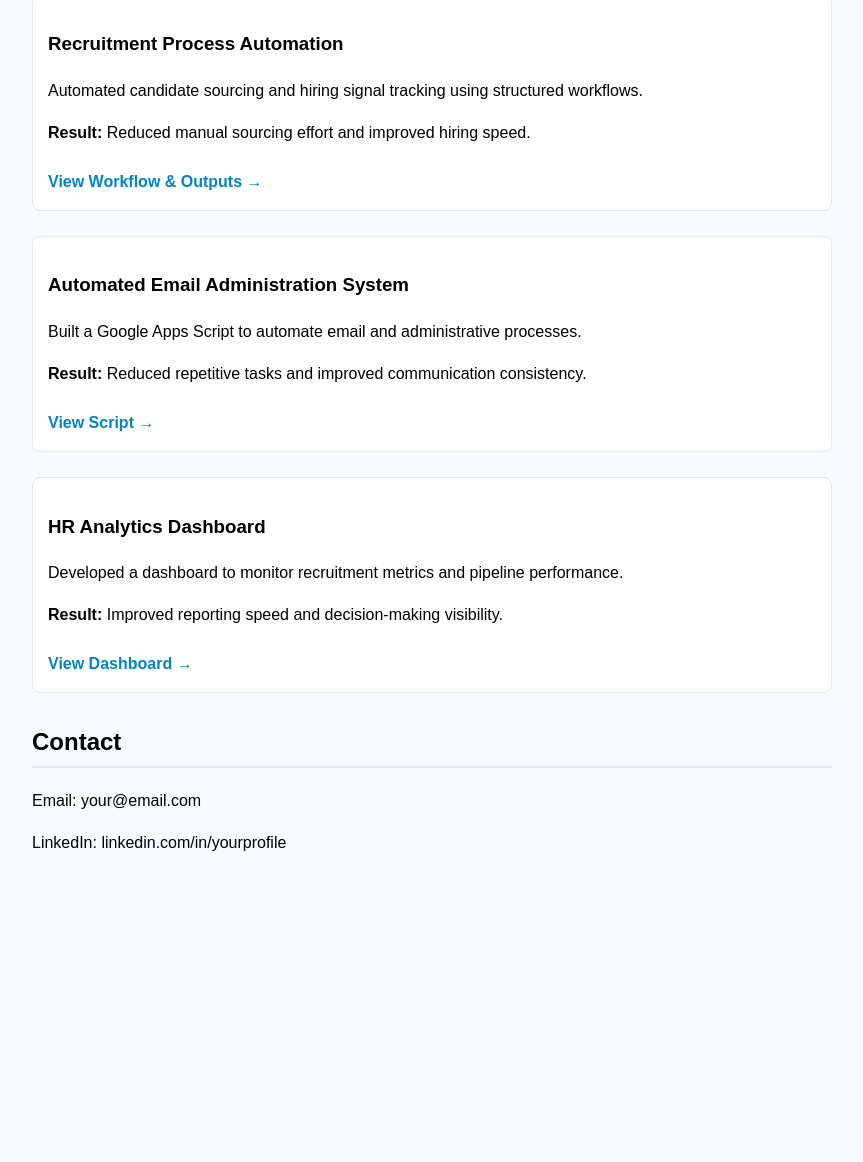
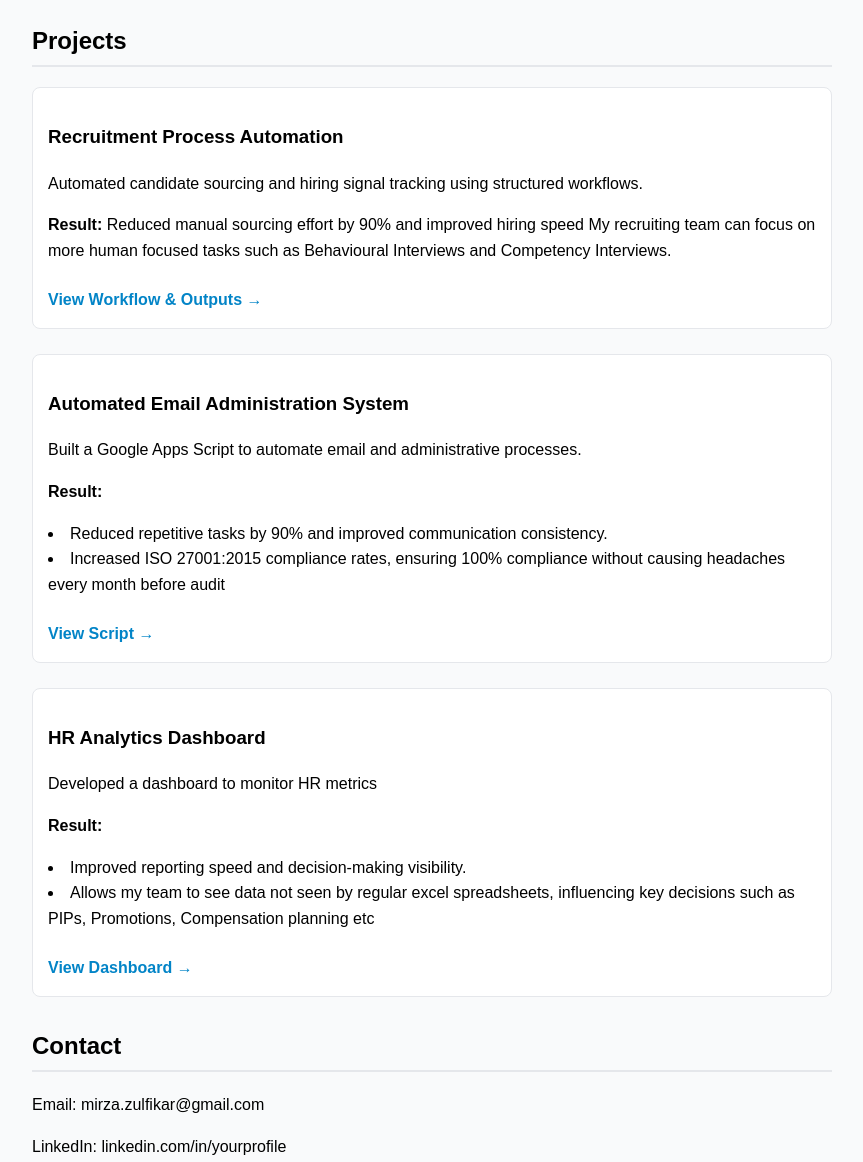
Before and after one commit to mirzazulfikar/my_website, a plain HTML site: page index.html in a window 1280 px wide. Shown: the part 747-1909 px from the top of the page, without its empty margins (208-1071 px from the left). Before the commit the page ends 1652 px from the top, so only its background shows below. Drawn offline with Linux system fonts and the light colour scheme.

Commit message:
Update index.html

```diff
--- a/index.html
+++ b/index.html
@@ -8,12 +8,15 @@
 <body>
 
     <header>
-        <h1>Zulfikar Mirza</h1>
+        <h1>Zulfikar Ilham Mirza</h1>
         <p>HR Operations & Analytics</p>
     </header>
 
     <section class="highlight">
-        <p>I design and implement HR systems that reduce manual work, improve decision-making, and scale with business growth.</p>
+        <p>I design and implement HR systems that reduce manual work, improve decision-making, and scale with business growth.
+            Specializing in HR policy design, recruitment operations, and data-driven reporting using Advanced analytical dashboards
+        </p>
+        <p> My Projects reduced manual reporting effort by 50% and improved hiring visibility by building structured HR dashboards and process frameworks.</p>
     </section>
 
     <main>
@@ -43,21 +46,26 @@
             <div class="project">
                 <h3>Recruitment Process Automation</h3>
                 <p>Automated candidate sourcing and hiring signal tracking using structured workflows.</p>
-                <p><strong>Result:</strong> Reduced manual sourcing effort and improved hiring speed.</p>
+                <p><strong>Result:</strong> Reduced manual sourcing effort by 90% and improved hiring speed
+                    My recruiting team can focus on more human focused tasks such as Behavioural Interviews and Competency Interviews.</p>
                 <a href="https://drive.google.com/drive/folders/1VD_77nC4GxyaAG6MrBZk1OY2m2sJnzTL?usp=drive_link" target="_blank">View Workflow & Outputs →</a>
             </div>
 
             <div class="project">
                 <h3>Automated Email Administration System</h3>
                 <p>Built a Google Apps Script to automate email and administrative processes.</p>
-                <p><strong>Result:</strong> Reduced repetitive tasks and improved communication consistency.</p>
+                <p><strong>Result:</strong>
+                    <li>Reduced repetitive tasks by 90% and improved communication consistency.</li>
+                    <li>Increased ISO 27001:2015 compliance rates, ensuring 100% compliance without causing headaches every month before audit</li></p>
                 <a href="https://script.google.com/d/1eYYJ3x8ikgfShOvGdtMZieb6TDx9QV2U18134g3CaYE_70Ubov03DNgL/edit?usp=drive_link" target="_blank">View Script →</a>
             </div>
 
             <div class="project">
                 <h3>HR Analytics Dashboard</h3>
-                <p>Developed a dashboard to monitor recruitment metrics and pipeline performance.</p>
-                <p><strong>Result:</strong> Improved reporting speed and decision-making visibility.</p>
+                <p>Developed a dashboard to monitor HR metrics</p>
+                <p><strong>Result:</strong>
+                    <li>Improved reporting speed and decision-making visibility.</li>
+                    <li>Allows my team to see data not seen by regular excel spreadsheets, influencing key decisions such as PIPs, Promotions, Compensation planning etc</li></p>
                 <a href="https://datastudio.google.com/u/0/reporting/21d3729e-654c-4088-80c3-0b116030fe5b/page/p_0wetqf0g1d" target="_blank">View Dashboard →</a>
             </div>
 
@@ -65,7 +73,7 @@
 
         <section>
             <h2>Contact</h2>
-            <p>Email: your@email.com</p>
+            <p>Email: mirza.zulfikar@gmail.com</p>
             <p>LinkedIn: linkedin.com/in/yourprofile</p>
         </section>
 
```
